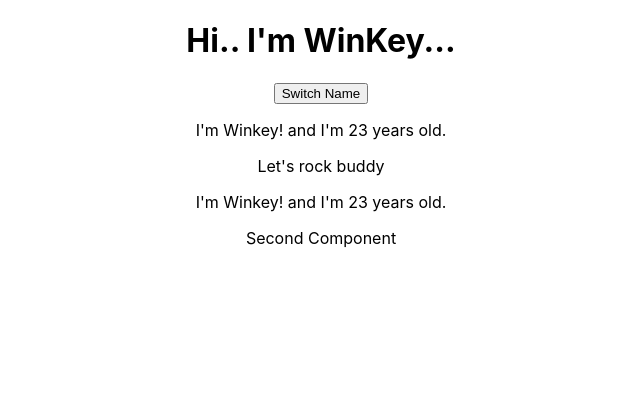
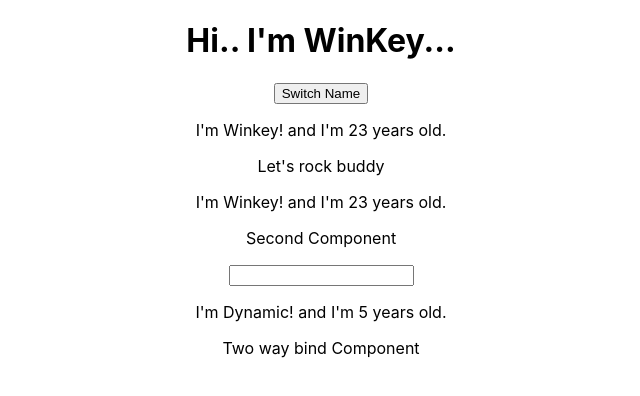
Before and after one commit to Win-key/React-Demo, a React (Create React App) app: page / in a window 1280 px wide. Shown: the top 396 px of the page, without its empty margins (319-959 px from the left). Built offline with nearby package versions, Linux system fonts and the light colour scheme.

Commit message:
Two way binding

```diff
--- a/src/App.js
+++ b/src/App.js
@@ -7,7 +7,8 @@ class App extends Component {
 
   state = {
     person : [
-      {name : 'Winkey', age : 23}
+      {name : 'Winkey', age : 23},
+      {name : 'Dynamic', age : 5}
     ],
     otherState : 'something else'
   };
@@ -26,9 +27,17 @@ class App extends Component {
     console.log('Was clicked');
     //setPersonState
     this.setState({person : [
-      {name : name, age : age}
+      {name : name, age : age} ,
+      {name : 'React Learning', age : 5}
     ]});
   };
+
+  onChangeHandler = (event)=>{
+    this.setState({person : [
+      {name : 'Winkey', age : 23},
+      {name : event.target.value, age : 5}
+    ]});
+  }
 
   render(){
     return (
@@ -37,6 +46,8 @@ class App extends Component {
         <button onClick={this.switchNameHandler.bind(this, ['Venkatesh',24])}>Switch Name</button>
         <Person name={this.state.person[0].name} age={this.state.person[0].age} click={this.switchNameHandler.bind(this, ['Venky',23])}>Let's rock buddy</Person>
         <Person name={this.state.person[0].name} age={this.state.person[0].age} click={()=>this.switchNameHandler( ['React',4])}>Second Component</Person>
+        <input type='text' onChange={this.onChangeHandler}/>
+        <Person name={this.state.person[1].name} age={this.state.person[1].age} click={()=>this.switchNameHandler( ['React',4])}>Two way bind Component</Person>
       </div>
     );
   };
```
